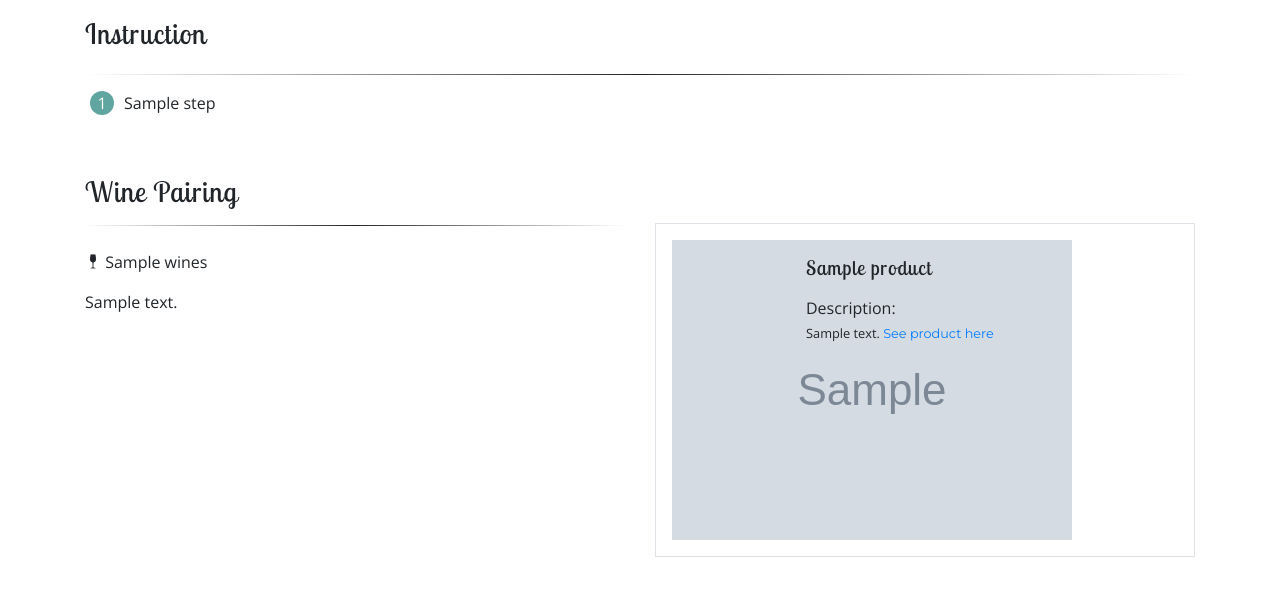
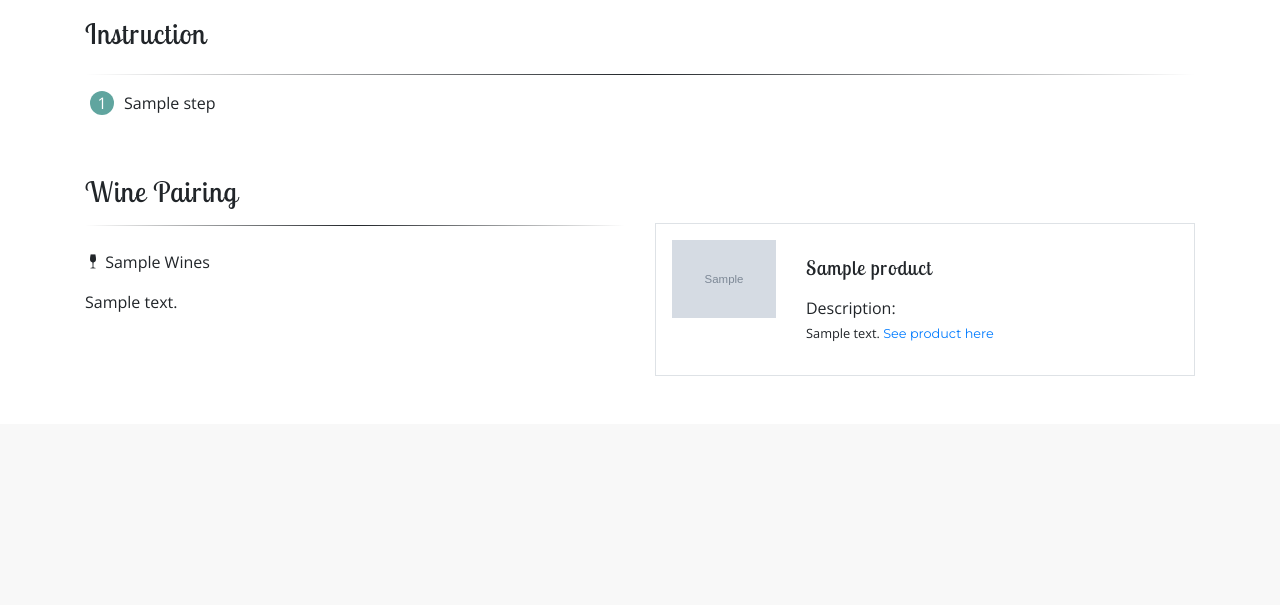
Before and after one commit to Camila-Ribeiro/My-Cookbook_Milestone-Project, a Flask app: page /recipe_details/1 in a window 1280 px wide. Shown: the part 1627-2232 px from the top of the page. After the commit the page ends 2003 px from the top, so only its background shows below. Run offline with Flask 2, Linux system fonts and the light colour scheme; grey boxes marked "Sample" are stand-in pictures; a database or web service that is not in the repository returns one stand-in record (values such as "Sample title"); data that the repository does not hold is empty; some libraries are stand-ins or nearby versions.

Commit message:
added wireframes, change styles for mob and refac html pages

```diff
--- a/static/css/styles.css
+++ b/static/css/styles.css
@@ -544,6 +544,10 @@ section.my-recipes .card-foot a {
 	height: 120px;
 }
 
+/* ----------------------------------------- overwrite bootstrap-select */
+.bootstrap-select:not([class*=col-]):not([class*=form-control]):not(.input-group-btn) {
+	width: 100%;
+}
 /* ----------------------------------------- overwrite bootstrap */
 
 .navbar-nav a {
@@ -711,6 +715,7 @@ i:before {
 		height: auto;
 	}
 	/*add-recipes*/
+
 	.recipe-form div.row {
 		flex-flow: column;
 	}
@@ -728,6 +733,9 @@ i:before {
 		margin-left: 0px;
 	}
 	/*my-recipes*/
+	.profile-card-1 {
+		height: 230px;
+	}
 }
 
 @media (max-width: 1023px) {
--- a/templates/index.html
+++ b/templates/index.html
@@ -103,7 +103,7 @@
                 </div>
               </div>
             </div>
-            <div class="col-sm-4">
+            <div class="col-sm-4 mb-5">
               <div class="circle">
                 <div class="circle__inner">
                   <div class="circle__wrapper">
--- a/templates/login.html
+++ b/templates/login.html
@@ -40,7 +40,7 @@
                     {% endif %}
 
                     <div class="form-group mt-3">
-                        <p class="small"> Not Registered? <a href="{{ url_for('register') }}">Click Here To Register Account</a> </p>
+                        <p class="text-center small"> Not Registered? <a href="{{ url_for('register') }}">Click Here To Register Account</a> </p>
                     </div>
                 </form>
             </section>
--- a/templates/recipe-details.html
+++ b/templates/recipe-details.html
@@ -8,28 +8,23 @@
 
       <!-- RECIPE INFO SECTION-->
       <section class="recipe-info">
-        <div class="row">
-          <div class="col">
             <div class="row">
-              <div class="col-3">
+              <div class="col-xs-12 col-md-3">
                 <p><i class="icofont-like"></i> {{ details.aggregateLikes }} likes</p>
               </div>
-              <div class="col-3">
+              <div class="col-xs-12 col-md-3">
                 <p><i class="icofont-clock-time"></i> Ready in {{ details.readyInMinutes }} min</p>
               </div>
-              <div class="col-3">
+              <div class="col-xs-12 col-md-3">
                 <p><i class="icofont-people"></i> {{ details.servings }} Servings</p>
               </div>
 
               {% if details.dishTypes %}
-                <div class="col-3">
-                  {% for dish in details.dishTypes%}
-                  <p><i class="icofont-lunch"></i> {{ dish if dish is not none }} </p>
-                  {% endfor %}
+                <div class="col-xs-12 col-md-3">
+                  <p><i class="icofont-lunch"></i> {{ details.dishTypes[0]}} </p>
                 </div>
               {% endif %}
-            </div>
-          </div>
+
         </div>
       </section>
     </div>
@@ -107,7 +102,7 @@
         <div class="mt-4">
           {% for wines in details.winePairing.pairedWines %}
             {% if wines is not none %}
-              <p><i class="icofont-glass"></i> {{ wines }}</p>
+              <p><i class="icofont-glass"></i> {{ wines |title }}</p>
             {% endif %}
           {% endfor %}
         </div>
@@ -123,10 +118,10 @@
           {% if products is not none %}
           <div class="border mt-5 px-3 py-3">
             <div class="row">
-              <div class="col-3">
-                <img class="img-responsive" src="{{ products.imageUrl }}" alt="Wine Image">
+              <div class="col-xs-12 col-md-3">
+                <img class="img-fluid d-block mx-auto" src="{{ products.imageUrl }}" alt="Wine Image">
               </div>
-              <div class="col-9 mt-3">
+              <div class="col-xs-12 col-md-9 mt-3">
                 <h5 class="mb-3">{{ products.title }}</h5>
                 <p class="mb-1">Description:</p>
                 <p class="small"> {{ products.description }} <a href="{{ products.link }}">See product here</a></p>
```
Also changed, not shown: templates/all-recipes.html (+17 -13 lines), templates/my-recipes.html (+5 -7 lines), README.md, 5 other files.
